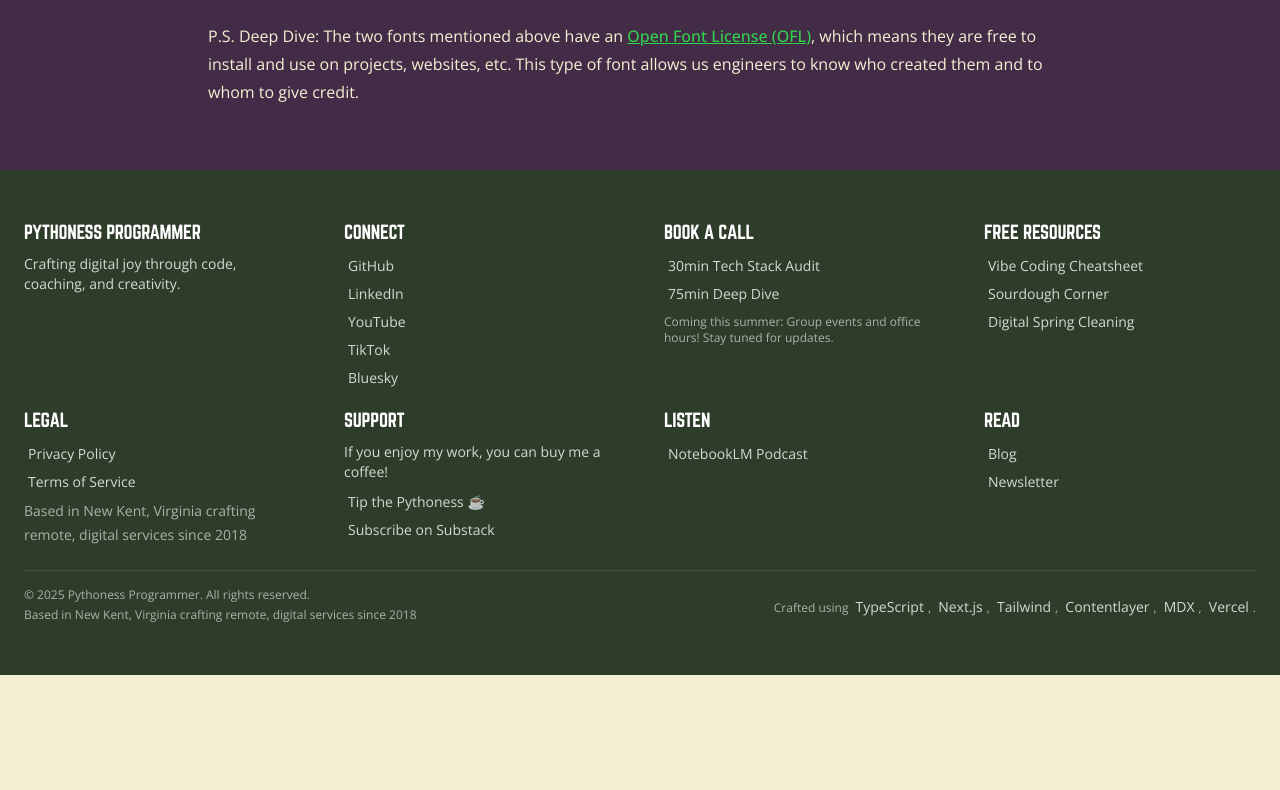
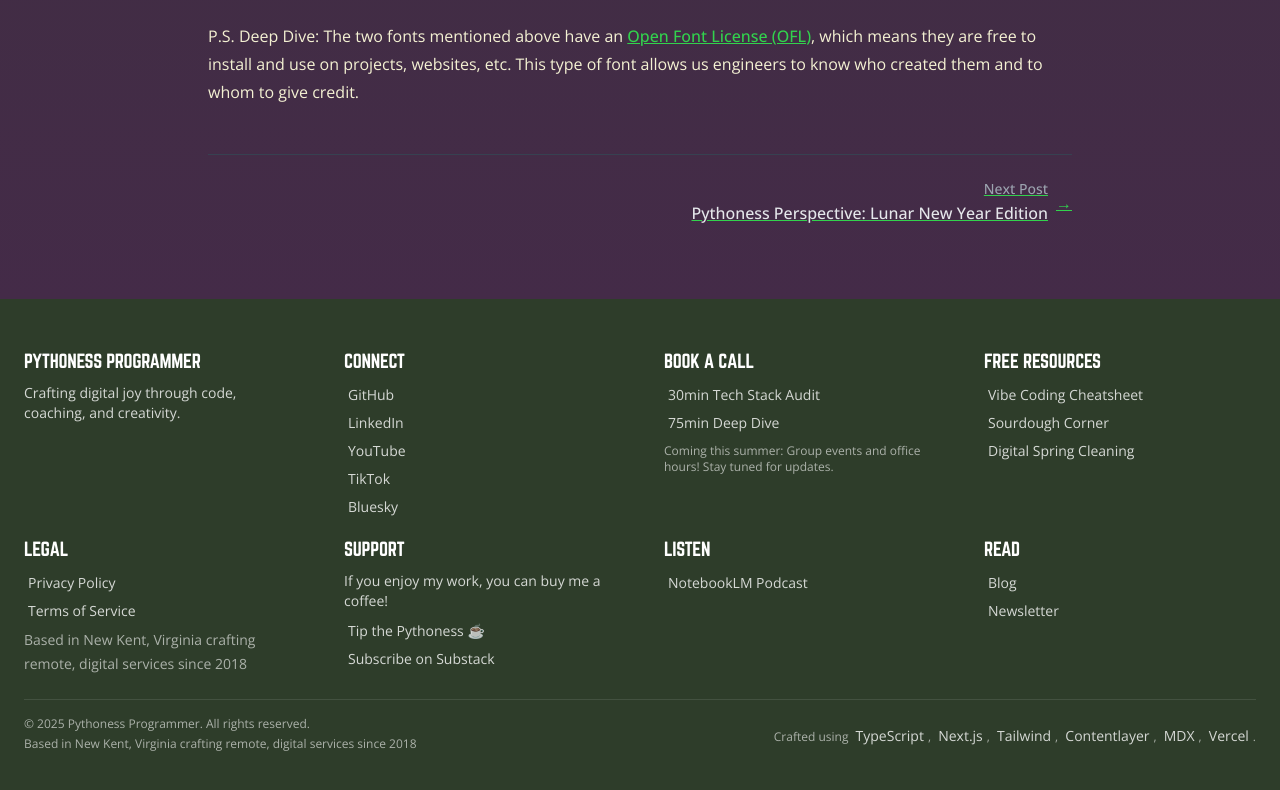
Before and after one commit to devandapaige/pythoness-programmer, a Next.js app: page /blog/accommodating-yourself-is-cute in a window 1280 px wide. Shown: the part 2924-3714 px from the top of the page. Before the commit the page ends 3599 px from the top, so only its background shows below. Built offline with nearby package versions, Linux system fonts and the light colour scheme.

Commit message:
bottom nav for blogs and content

```diff
--- a/src/app/blog/[slug]/page.tsx
+++ b/src/app/blog/[slug]/page.tsx
@@ -1,6 +1,7 @@
 import { Metadata } from 'next'
-import { getPostBySlug, compileMDXContent } from '@/lib/mdx'
+import { getPostBySlug, compileMDXContent, getAllPosts } from '@/lib/mdx'
 import PostHeader from '@/components/blog/PostHeader'
+import PostNavigation from '@/components/blog/PostNavigation'
 
 interface BlogPostPageProps {
   params: {
@@ -21,10 +22,19 @@ export default async function BlogPostPage({ params }: BlogPostPageProps) {
   const post = await getPostBySlug(params.slug)
   const content = await compileMDXContent(post.content)
 
+  // Get all posts and find the current post's index
+  const allPosts = await getAllPosts()
+  const currentIndex = allPosts.findIndex(p => p.slug === params.slug)
+
+  // Get previous and next posts
+  const previousPost = currentIndex < allPosts.length - 1 ? allPosts[currentIndex + 1] : null
+  const nextPost = currentIndex > 0 ? allPosts[currentIndex - 1] : null
+
   return (
     <article className="prose prose-invert max-w-none">
       <PostHeader post={post} />
       {content}
+      <PostNavigation previousPost={previousPost} nextPost={nextPost} />
     </article>
   )
 }
--- /dev/null
+++ b/src/components/blog/PostNavigation.tsx
@@ -0,0 +1,51 @@
+import Link from 'next/link'
+import { BlogPost } from '@/lib/mdx'
+
+interface PostNavigationProps {
+  previousPost: BlogPost | null
+  nextPost: BlogPost | null
+}
+
+export default function PostNavigation({ previousPost, nextPost }: PostNavigationProps) {
+  return (
+    <nav className="flex justify-between items-start mt-12 pt-6 border-t border-gray-700">
+      <div className="flex-1 flex flex-col items-start">
+        {previousPost ? (
+          <Link
+            href={`/blog/${previousPost.slug}`}
+            className="group flex flex-col items-start w-full"
+          >
+            <div className="flex items-center mb-2">
+              <span className="mr-2">←</span>
+              <div>
+                <div className="text-sm text-gray-400">Previous Post</div>
+                <div className="text-gray-200 group-hover:text-white transition-colors">
+                  {previousPost.title}
+                </div>
+              </div>
+            </div>
+          </Link>
+        ) : <div />}
+      </div>
+
+      <div className="flex-1 flex flex-col items-end text-right">
+        {nextPost ? (
+          <Link
+            href={`/blog/${nextPost.slug}`}
+            className="group flex flex-col items-end w-full"
+          >
+            <div className="flex items-center mb-2 justify-end">
+              <div>
+                <div className="text-sm text-gray-400">Next Post</div>
+                <div className="text-gray-200 group-hover:text-white transition-colors">
+                  {nextPost.title}
+                </div>
+              </div>
+              <span className="ml-2">→</span>
+            </div>
+          </Link>
+        ) : <div />}
+      </div>
+    </nav>
+  )
+}
--- a/src/content/blog/posts/digital-sustainability-that-wont-burn-you-out.mdx
+++ b/src/content/blog/posts/digital-sustainability-that-wont-burn-you-out.mdx
@@ -4,6 +4,7 @@ date: "2025-03-19"
 description: "Practical strategies for maintaining a healthy relationship with technology while building sustainable digital habits that support long-term well-being."
 author: "Amanda Nelson"
 tags: ["digital-wellness", "sustainability", "work-life-balance", "productivity", "mental-health"]
+image: "https://media.beehiiv.com/cdn-cgi/image/format=auto,width=800,height=421,fit=scale-down,onerror=redirect/uploads/asset/file/0016fa94-f39b-4738-9168-66c316bc3959/Beehiiv_Banner.png"
 ---
 
 # Digital Sustainability That Won't Burn You Out
@@ -72,15 +73,19 @@ For neurodivergent brains that respond well to visual rewards and gamification,
 
 What I appreciate most about Finch is how it embodies digital sustainability—it's a tech tool that actually supports well-being rather than depleting it.
 
+(and check out their [reddit page](https://www.reddit.com/r/finch/) to see how others are using the app)
+
+[Check out Finch for Yourself](https://app.befinch.com/invite_v5/KXGW)
+
 ## Community Corner
 
 **Tech Pivot Sessions Now Available!**
 
-I'm thrilled to announce that my 30-minute and 60-minute tech pivot sessions are back open for booking! These focused sessions are designed to help you navigate technological transitions with confidence and clarity.
+I'm thrilled to announce that my 30-minute and 60-minute tech pivot sessions are back open for booking! These focused sessions are designed to help you navigate technological transitions with confidence and clarity. [Book your session here](https://cal.com/pythoness).
 
-Here's what past clients have shared about their experiences:
+![Tech Pivot Session Review](https://media.beehiiv.com/cdn-cgi/image/fit=scale-down,format=auto,onerror=redirect,quality=80/uploads/asset/file/7c2e9cc8-c51c-46cf-a169-9409291fb5ba/Screenshot_20240111_164226_TikTok.jpg?t=1742419165)
 
-> I was feeling completely stuck with my tech setup and overwhelmed by the idea of making changes. Amanda's session provided exactly the personalized guidance I needed, taking into account my specific needs and how my brain works. It was like having a tech translator who actually understood me!
+_Review by [Alex Mandelson of Mandelson Musings](https://www.tiktok.com/@mandelsonmusings)_
 
 ## Personal Update
 
--- a/src/content/blog/posts/lunar-new-year-2025.mdx
+++ b/src/content/blog/posts/lunar-new-year-2025.mdx
@@ -4,6 +4,7 @@ date: "2025-01-29"
 description: "2025 -- When Silicon Sheds its Skin: The Wooden Snake's Silent Revolution. Exploring the intersection of technology, tradition, and transformation in the Year of the Wooden Snake."
 author: "Amanda Nelson"
 tags: ["AI", "technology", "lunar-new-year", "innovation", "sustainability"]
+image: "https://media.beehiiv.com/cdn-cgi/image/format=auto,width=800,height=421,fit=scale-down,onerror=redirect/uploads/asset/file/8858eb34-1a98-4def-a6eb-4fa9e670c764/Pythoness_Perspective.png"
 ---
 
 # Pythoness Perspective: Lunar New Year Edition
--- a/src/content/blog/posts/sawdust-and-sacred-stones.mdx
+++ b/src/content/blog/posts/sawdust-and-sacred-stones.mdx
@@ -4,6 +4,7 @@ date: "2025-02-05"
 description: "A Historical Fiction Memoir of Growing Up in Company-Town Baraboo, exploring the tensions between corporate interests and Indigenous resilience in 19th-century Wisconsin."
 author: "Amanda Nelson"
 tags: ["historical-fiction", "wisconsin", "indigenous-history", "industrial-history", "baraboo"]
+image: "https://media.beehiiv.com/cdn-cgi/image/fit=scale-down,format=auto,onerror=redirect,quality=80/uploads/asset/file/a816e40b-321f-4520-90d1-83aceefdb445/devilslake.png?t=1738797816"
 ---
 
 # Sawdust and Sacred Stones
@@ -64,15 +65,15 @@ As I knelt by the river, I heard it again: the old song, faint but insistent. Pr
 
 ### Further reading/research:
 
-* Wisconsin Historical Society - Baraboo
-* Ho-Chunk Nation - Official Website
-* Circus World Museum in Baraboo
-* Sauk County Historical Society
-* The History of Logging in Wisconsin
-* Native American History in Wisconsin
-* Baraboo Public Library - Local History Resources
-* Wisconsin's Effigy Mounds
-* Ringling Brothers Circus History
-* University of Wisconsin-Madison's Digital Collections on Ho-Chunk History
+* [Wisconsin Historical Society - Baraboo](https://www.wisconsinhistory.org/Records/Article/CS1906)
+* [Ho-Chunk Nation - Official Website](https://ho-chunknation.com/)
+* [Circus World Museum in Baraboo](https://circusworldbaraboo.org/about-us/history/)
+* [Sauk County Historical Society](https://www.saukcountyhistory.org/)
+* [The History of Logging in Wisconsin](https://dnr.wisconsin.gov/topic/TimberSales/history.html)
+* [Native American History in Wisconsin](https://www.wisconsinhistory.org/Records/Article/CS4048)
+* [Baraboo Public Library - Local History Resources](https://www.baraboopubliclibrary.org/local-history-genealogy)
+* [Wisconsin's Effigy Mounds](https://www.wisconsinhistory.org/Records/Article/CS4102)
+* [Ringling Brothers Circus History](https://www.ringling.com/ringling-bros-history/)
+* [University of Wisconsin-Madison's Digital Collections on Ho-Chunk History](https://search.library.wisc.edu/digital/AWisconsin%20Historical%20Society%20Digital%20Collection/Ho-Chunk)
 
-_Thumbnail Photo by Alex Marrero on Unsplash_
+_Thumbnail Photo by [Alex Marrero](https://unsplash.com/@alexmke) on [Unsplash](https://unsplash.com/photos/a-view-of-a-lake-surrounded-by-trees-XZrjaf4hStc)_
--- a/src/content/blog/posts/tech-is-just-a-tool.mdx
+++ b/src/content/blog/posts/tech-is-just-a-tool.mdx
@@ -4,19 +4,20 @@ date: "2025-03-06"
 description: "A thoughtful exploration of how technology serves as a means to an end, not an end in itself. Understanding the role of tools in our digital lives."
 author: "Amanda Nelson"
 tags: ["technology", "digital-tools", "productivity", "workflow", "tech-philosophy"]
+image: "https://media.beehiiv.com/cdn-cgi/image/format=auto,width=800,height=421,fit=scale-down,onerror=redirect/uploads/asset/file/8858eb34-1a98-4def-a6eb-4fa9e670c764/Pythoness_Perspective.png"
 ---
 
 # Tech is Just a Tool
 
 ## Finding Calm and Positive Energy in the Digital World
 
-_Disclaimer: This newsletter includes affiliate links to products or services that I recommend. If you purchase through these links, I may earn a small commission at no additional cost to you. This support allows me to continue creating content and art. I only recommend products that align with my values and are beneficial to my audience._
+_Disclaimer: This post includes affiliate links to products or services that I recommend. If you purchase through these links, I may earn a small commission at no additional cost to you. This support allows me to continue creating content and art. I only recommend products that align with my values and are beneficial to my audience._
 
 As I reflect on my journey with productivity tools, I'm reminded that technology is neither inherently good nor evil. It's a tool. And like any tool, its impact depends on how we use it. Some view tech as a source of negativity or anxiety, but I believe it can be a powerful ally in enhancing our lives.
 
 ## Revisiting Old Tools with Fresh Eyes
 
-Recently, I returned to two tools I'd previously abandoned: Sunsama and Notion. At one point, they felt overwhelming, but now they're integral to my workflow. Sunsama helps me plan and reflect, aligning tasks with my energy cycles. Notion, despite its imperfections, serves as a reliable note-taking and database solution, syncing seamlessly with Sunsama.
+Recently, I returned to two tools I'd previously abandoned: [Sunsama](https://sunsama.com/share?refId=67b613788d8ce50001d86512) and Notion. At one point, they felt overwhelming, but now they're integral to my workflow. Sunsama helps me plan and reflect, aligning tasks with my energy cycles. Notion, despite its imperfections, serves as a reliable note-taking and database solution, syncing seamlessly with Sunsama.
 
 **The Lesson**: Tools evolve, and so do we. What didn't serve us before might fit perfectly now. **_And that's worth exploring._**
 
```
Also changed, not shown: src/content/blog/posts/digital-spring-cleaning-deepening-our-grit-journey.mdx (+8 -5 lines), src/content/blog/posts/monthly-grit-framework-for-your-digital-spring-cleaning.mdx (+6 -1 lines), src/content/blog/posts/on-elon-musk-and-dates.mdx (+8 -7 lines).
